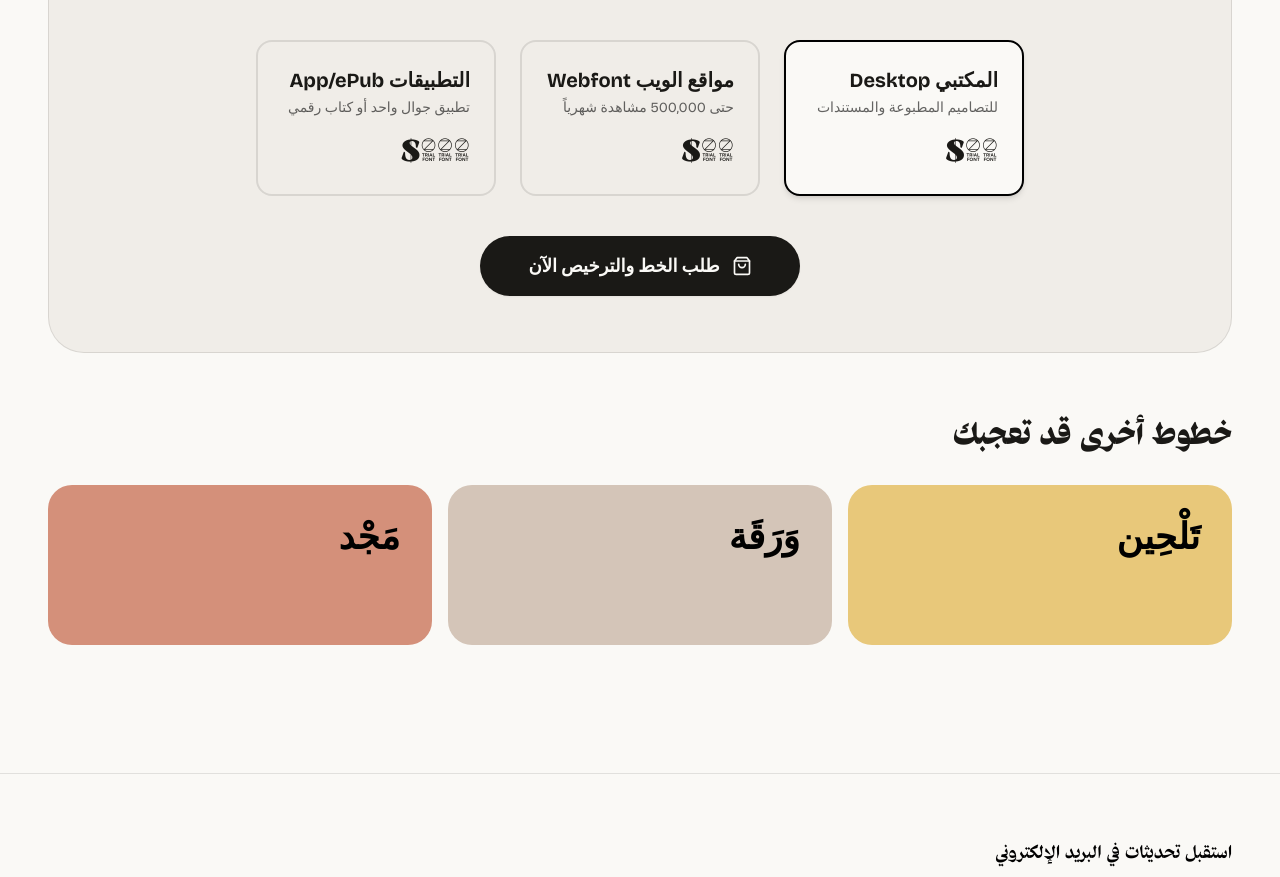
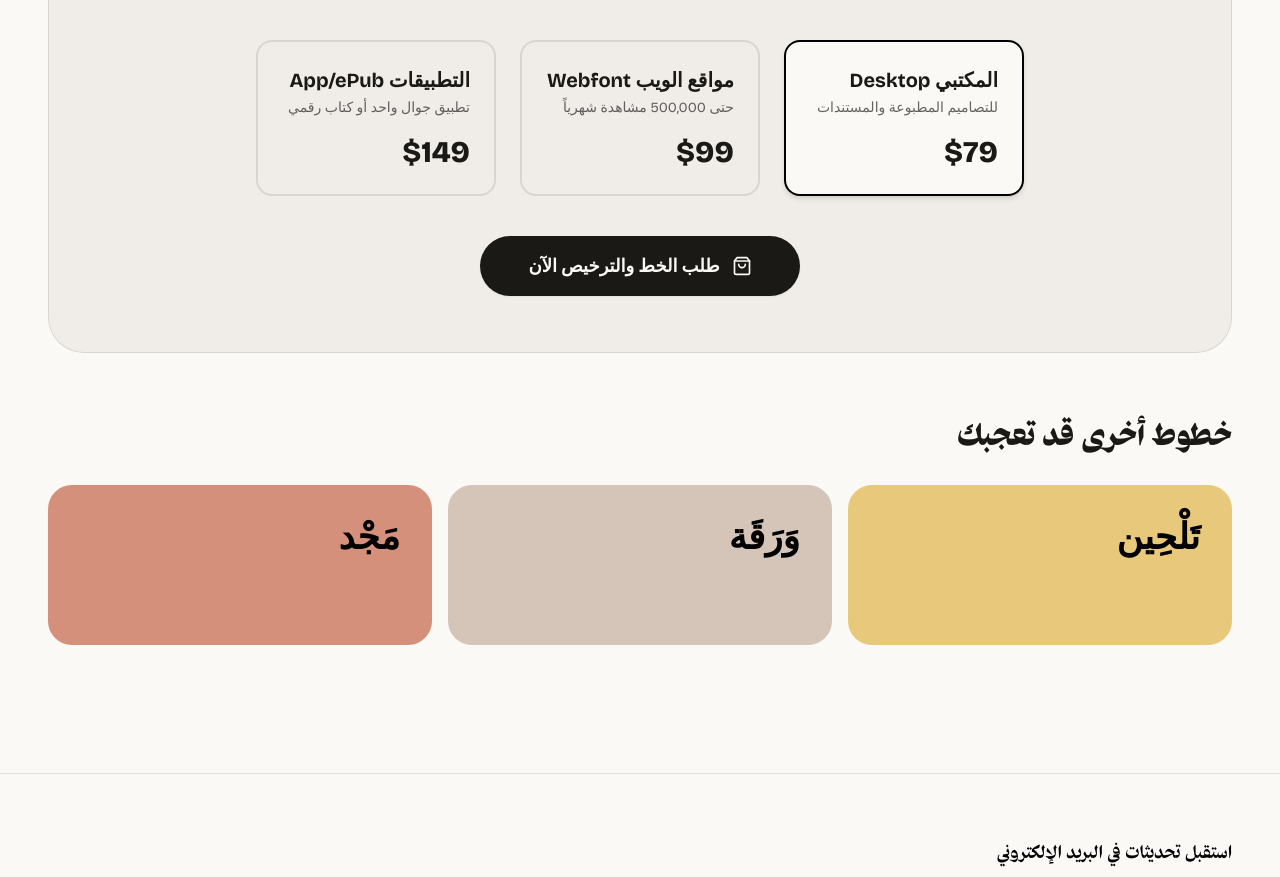
Before and after one commit to drrnourmansour/drrnour, a Next.js app: page /fonts/khatt-nour in a window 1280 px wide. Shown: the part 2400-3277 px from the top of the page. Built offline with nearby package versions, Linux system fonts and the light colour scheme.

Commit message:
Fix English numbers and price display by setting unicode-range and font-sans

```diff
--- a/src/app/fonts/[slug]/FontDetailClient.tsx
+++ b/src/app/fonts/[slug]/FontDetailClient.tsx
@@ -167,7 +167,7 @@ export default function FontDetailClient({ font, slug }: FontDetailProps) {
             >
               <div className="font-bold text-base sm:text-lg md:text-xl mb-1">المكتبي Desktop</div>
               <div className="text-xs sm:text-sm text-black/60 mb-3 sm:mb-4">للتصاميم المطبوعة والمستندات</div>
-              <div className="text-xl sm:text-2xl md:text-3xl font-extrabold font-serif">$79</div>
+              <div className="text-xl sm:text-2xl md:text-3xl font-extrabold font-sans">$79</div>
             </div>
 
             <div
@@ -178,7 +178,7 @@ export default function FontDetailClient({ font, slug }: FontDetailProps) {
             >
               <div className="font-bold text-base sm:text-lg md:text-xl mb-1">مواقع الويب Webfont</div>
               <div className="text-xs sm:text-sm text-black/60 mb-3 sm:mb-4">حتى 500,000 مشاهدة شهرياً</div>
-              <div className="text-xl sm:text-2xl md:text-3xl font-extrabold font-serif">$99</div>
+              <div className="text-xl sm:text-2xl md:text-3xl font-extrabold font-sans">$99</div>
             </div>
 
             <div
@@ -189,7 +189,7 @@ export default function FontDetailClient({ font, slug }: FontDetailProps) {
             >
               <div className="font-bold text-base sm:text-lg md:text-xl mb-1">التطبيقات App/ePub</div>
               <div className="text-xs sm:text-sm text-black/60 mb-3 sm:mb-4">تطبيق جوال واحد أو كتاب رقمي</div>
-              <div className="text-xl sm:text-2xl md:text-3xl font-extrabold font-serif">$149</div>
+              <div className="text-xl sm:text-2xl md:text-3xl font-extrabold font-sans">$149</div>
             </div>
           </div>
 
--- a/src/app/globals.css
+++ b/src/app/globals.css
@@ -7,6 +7,7 @@
   font-weight: 100 200;
   font-style: normal;
   font-display: swap;
+  unicode-range: U+0600-06FF, U+0750-077F, U+08A0-08FF, U+FB50-FDFF, U+FE70-FEFF, U+10E60-10E7E, U+1EE00-1EEFF;
 }
 
 @font-face {
@@ -15,6 +16,7 @@
   font-weight: 300;
   font-style: normal;
   font-display: swap;
+  unicode-range: U+0600-06FF, U+0750-077F, U+08A0-08FF, U+FB50-FDFF, U+FE70-FEFF, U+10E60-10E7E, U+1EE00-1EEFF;
 }
 
 @font-face {
@@ -23,6 +25,7 @@
   font-weight: 400;
   font-style: normal;
   font-display: swap;
+  unicode-range: U+0600-06FF, U+0750-077F, U+08A0-08FF, U+FB50-FDFF, U+FE70-FEFF, U+10E60-10E7E, U+1EE00-1EEFF;
 }
 
 @font-face {
@@ -31,6 +34,7 @@
   font-weight: 500;
   font-style: normal;
   font-display: swap;
+  unicode-range: U+0600-06FF, U+0750-077F, U+08A0-08FF, U+FB50-FDFF, U+FE70-FEFF, U+10E60-10E7E, U+1EE00-1EEFF;
 }
 
 @font-face {
@@ -39,6 +43,7 @@
   font-weight: 600;
   font-style: normal;
   font-display: swap;
+  unicode-range: U+0600-06FF, U+0750-077F, U+08A0-08FF, U+FB50-FDFF, U+FE70-FEFF, U+10E60-10E7E, U+1EE00-1EEFF;
 }
 
 @font-face {
@@ -47,6 +52,7 @@
   font-weight: 700;
   font-style: normal;
   font-display: swap;
+  unicode-range: U+0600-06FF, U+0750-077F, U+08A0-08FF, U+FB50-FDFF, U+FE70-FEFF, U+10E60-10E7E, U+1EE00-1EEFF;
 }
 
 @font-face {
@@ -55,6 +61,7 @@
   font-weight: 800 900;
   font-style: normal;
   font-display: swap;
+  unicode-range: U+0600-06FF, U+0750-077F, U+08A0-08FF, U+FB50-FDFF, U+FE70-FEFF, U+10E60-10E7E, U+1EE00-1EEFF;
 }
 
 @tailwind base;
```
